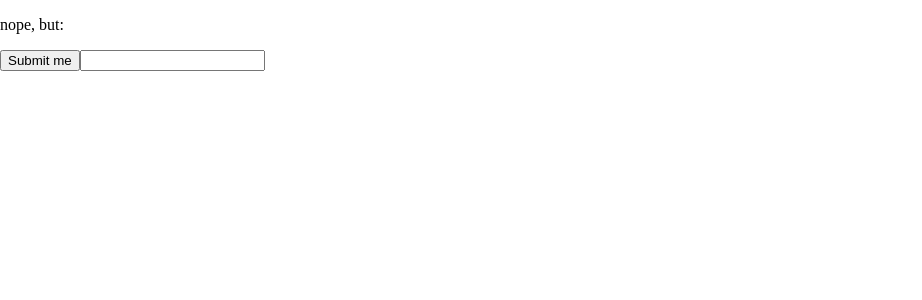
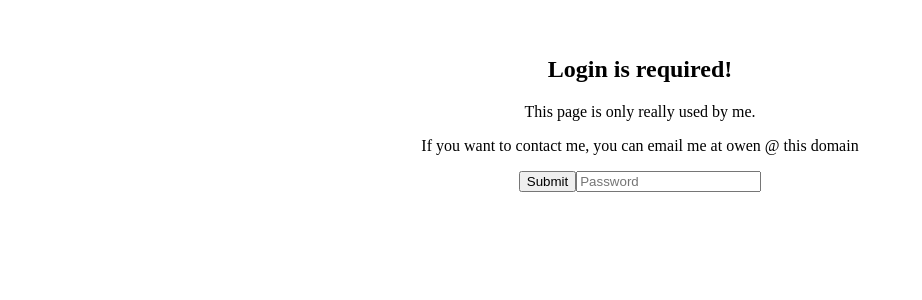
Before and after one commit to Ownwn/PersonalSite, a React (Vite) app: page /auth in a window 1280 px wide. Shown: the top 300 px of the page, without its empty margins (0-922 px from the left). Built offline with nearby package versions, Linux system fonts and the light colour scheme.

Commit message:
Style login page

```diff
--- a/src/app.css
+++ b/src/app.css
@@ -4,3 +4,7 @@ html, body, #root {
     padding: 0;
     overflow-x: hidden;
 }
+
+.center {
+    text-align: center;
+}
--- a/src/routes/authPage.tsx
+++ b/src/routes/authPage.tsx
@@ -1,15 +1,21 @@
-import { useState } from "react";
-import { useFormStatus } from "react-dom";
+import {useState} from "react";
+import {useFormStatus} from "react-dom";
 
 export function AuthPage() {
     const [response, setResponse] = useState("");
 
     return <>
-        <p>nope, but:</p>
+        <br/>
+        <br/>
+        <div className="center">
+            <h2>Login is required!</h2>
+            <p>This page is only really used by me.</p>
+            <p> If you want to contact me, you can email me at owen @ this domain</p>
 
-        <form action={sendPassword}>
-            <PasswordForm/>
-        </form>
+            <form action={sendPassword}>
+                <PasswordForm/>
+            </form>
+        </div>
 
     </>;
 
@@ -17,8 +23,8 @@ export function AuthPage() {
         const status = useFormStatus();
         return (
             <>
-                <button type="submit">Submit me</button>
-                <input type="password" required name="password"/>
+                <button type="submit">Submit</button>
+                <input type="password" required name="password" placeholder="Password"/>
                 <p>{status.pending ? "Loading.." : response}</p>
             </>
         );
@@ -36,7 +42,7 @@ export function AuthPage() {
             body: JSON.stringify(Object.fromEntries(formData))
         });
 
-        setResponse(res.ok ? "Cookie set!" : "Fail")
+        setResponse(res.ok ? "Cookie set!" : "Fail");
 
     }
 }
```
